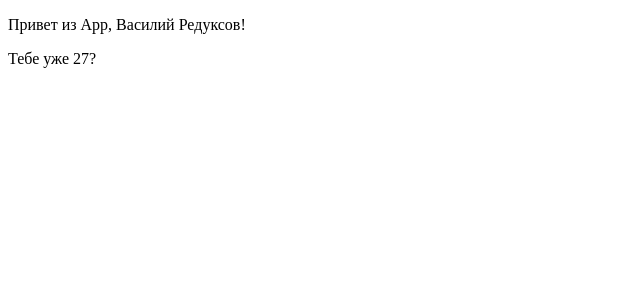
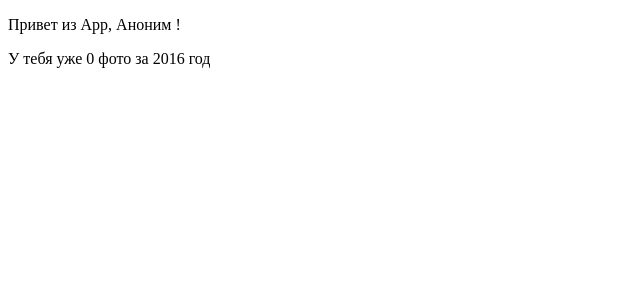
Before and after one commit to i1yas/redux-course, a React app: page / in a window 1280 px wide. Shown: the top 300 px of the page, without its empty margins (0-640 px from the left). Built offline with nearby package versions, Linux system fonts and the light colour scheme.

Commit message:
Add new reducers, combine it

```diff
--- a/src/containers/App.js
+++ b/src/containers/App.js
@@ -3,17 +3,19 @@ import { connect } from 'react-redux'
 
 class App extends Component {
   render() {
-    const { name, surname, age } = this.props.user
+    const { name, surname} = this.props.user
+    const { year, photos } = this.props.page
     return <div>
       <p>Привет из App, {name} {surname}!</p>
-      <p>Тебе уже {age}?</p>
+      <p>У тебя уже {photos.length} фото за {year} год</p>
     </div>
   }
 }
 
 function mapStateToProps (state) {
   return {
-    user: state
+    user: state.user,
+    page: state.page
   }
 }
 
--- a/src/reducers/index.js
+++ b/src/reducers/index.js
@@ -1,9 +1,7 @@
-const initialState = {
-  name: 'Василий',
-  surname: 'Редуксов',
-  age: 27
-};
+import { combineReducers } from 'redux'
+import page from './page'
+import user from './user'
 
-export default function userstate(state = initialState) {
-  return state;
-}
+export default combineReducers({
+	page, user
+})
--- /dev/null
+++ b/src/reducers/page.js
@@ -0,0 +1,8 @@
+const initialState = {
+	year: 2016,
+	photos: []
+}
+
+export default function page(state = initialState) {
+	return state
+}
--- /dev/null
+++ b/src/reducers/user.js
@@ -0,0 +1,7 @@
+const initialState = {
+	name: 'Аноним'
+}
+
+export default function user(state = initialState) {
+	return state
+}
```
